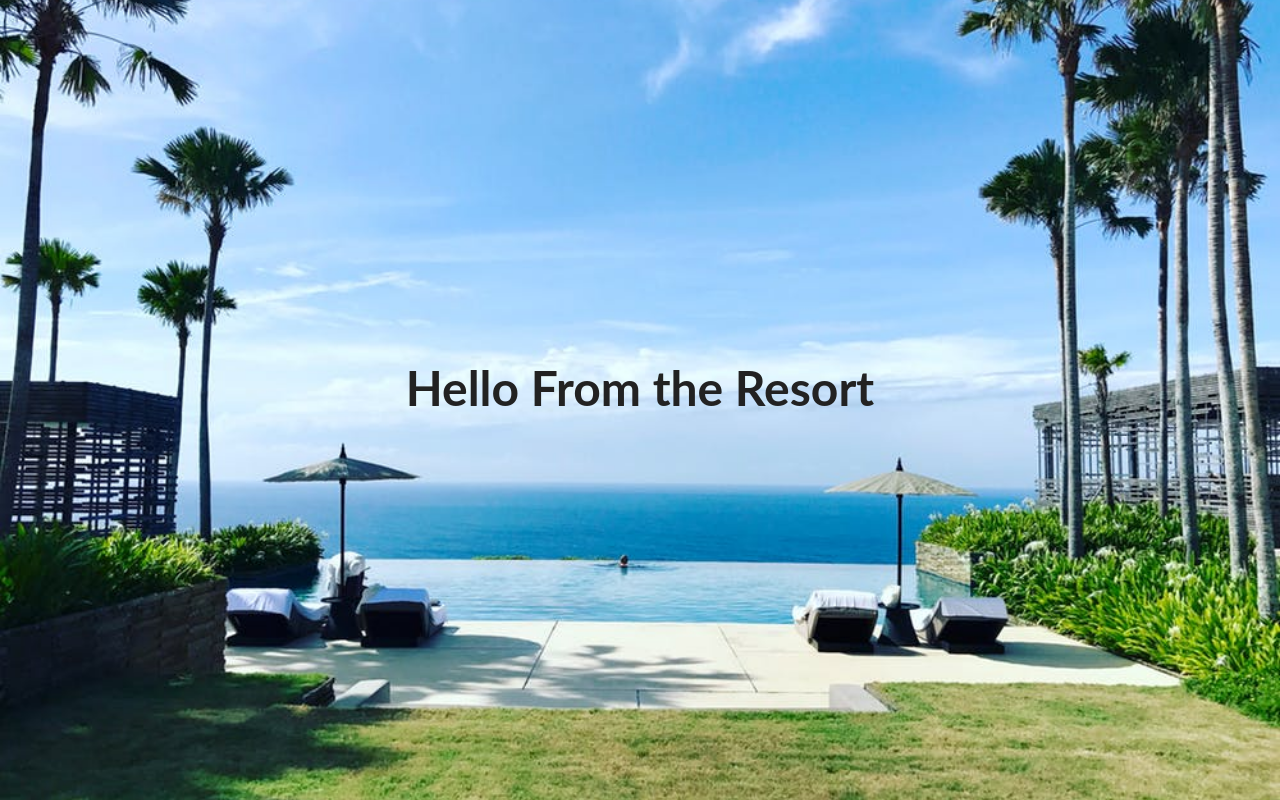
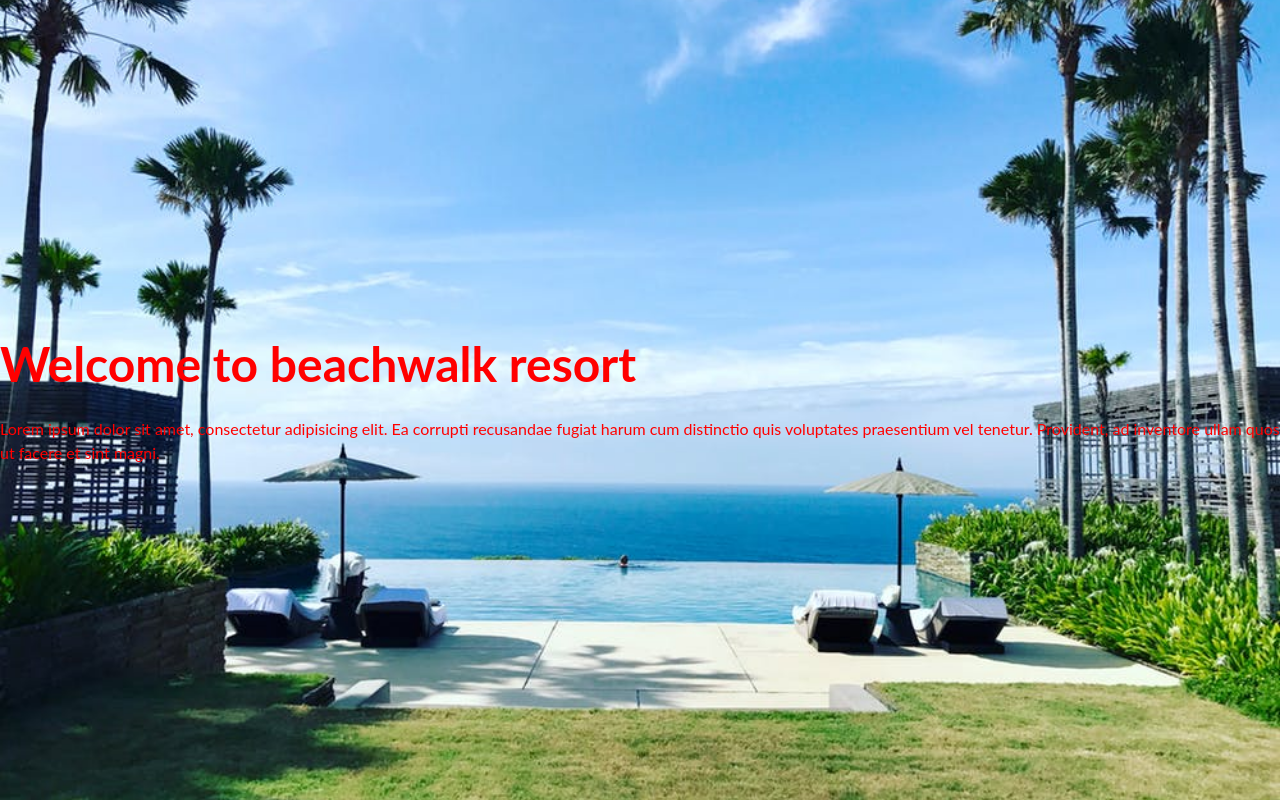
Before and after one commit to iyadhb/resort-project, a React (Create React App) app: page / in a window 1280 px wide. Built offline with nearby package versions, Linux system fonts and the light colour scheme.

Commit message:
setup banner component

```diff
--- /dev/null
+++ b/src/components/globals/Banner.js
@@ -0,0 +1,21 @@
+import React from 'react'
+import styled, {css, keyframes} from 'styled-components'
+import {setColor} from '../../styles'
+
+const Banner = ({ className ,title, text, children, greeting }) => {
+    return (
+        <div className={className}>
+
+            <h1>{greeting} <span>{title}</span></h1>
+            <div className="info"></div>
+            <p>{text}</p>
+            {children}
+        </div>
+    )
+}
+
+const BannerWrapper = styled(Banner)`
+color: red;
+
+`
+export default BannerWrapper;
--- a/src/components/home/Header.js
+++ b/src/components/home/Header.js
@@ -1,12 +1,14 @@
 import React from 'react'
 import Hero from '../globals/Hero'
 import homeImg from '../../images/homeBcg.jpeg'
+import Banner from '../globals/Banner'
 
 const Header = () => {
     return (
        <>
       <Hero img={homeImg}>
-        <h1>Hello From the Resort</h1>
+        <Banner greeting="Welcome to" title="beachwalk resort" text="Lorem ipsum dolor sit amet, consectetur adipisicing elit. Ea corrupti recusandae fugiat harum cum distinctio quis voluptates praesentium vel tenetur. Provident, ad inventore ullam quos ut facere et sint magni." />
+
         </Hero>
         </>
     )
```
